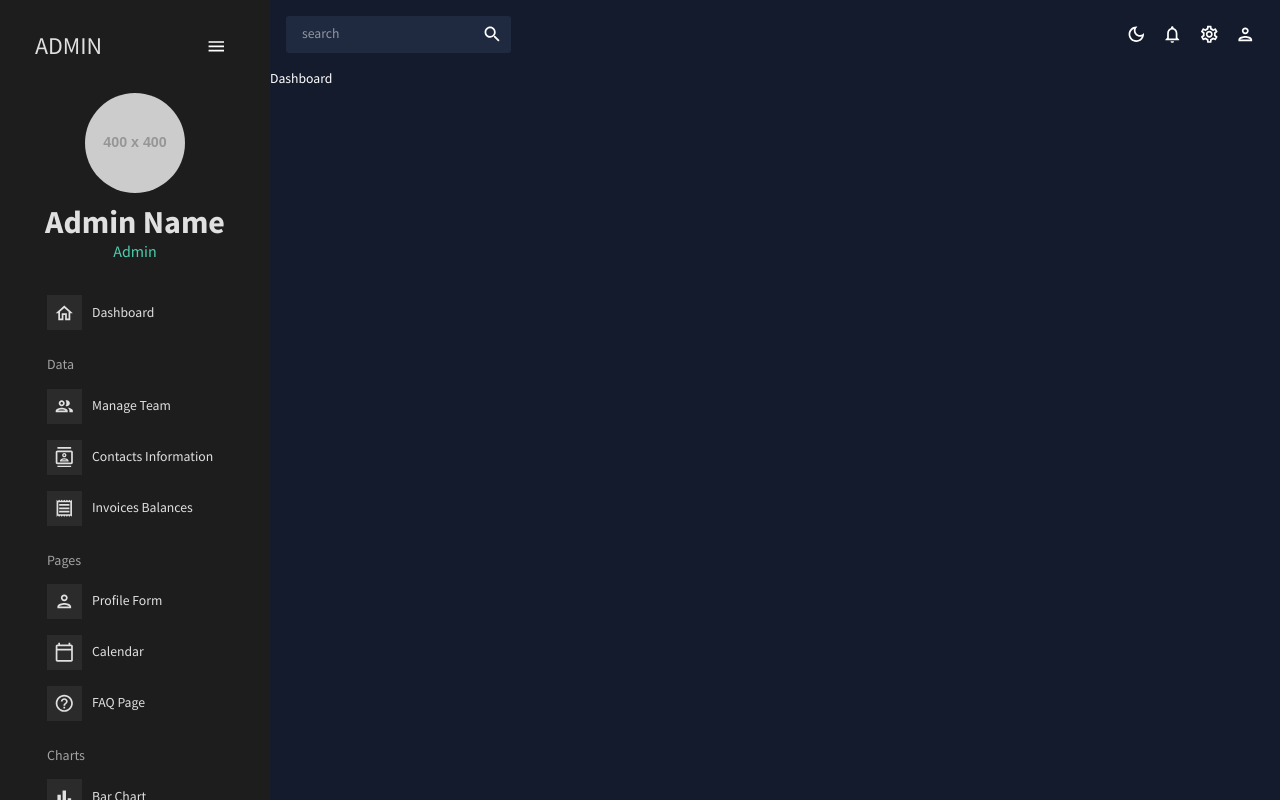
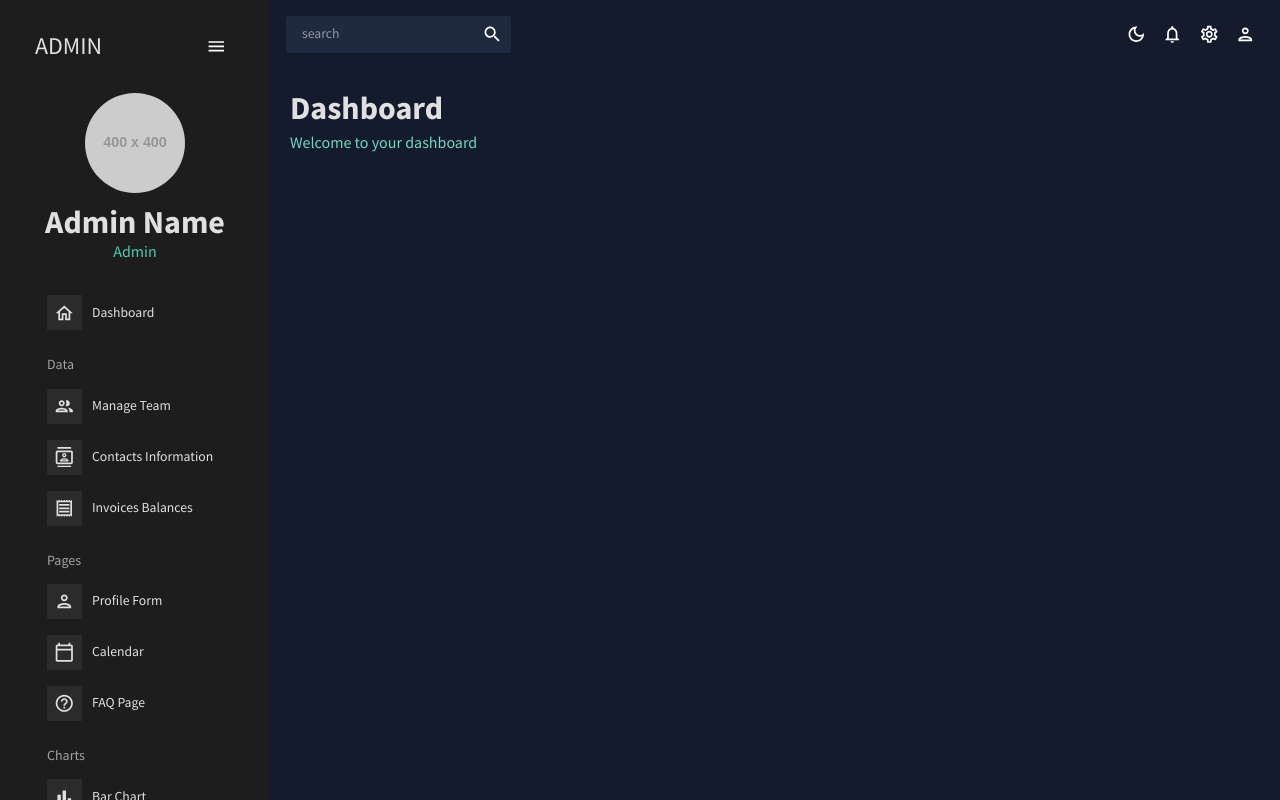
Before and after one commit to susanta/react-portfolio-3-dashboard, a React (Create React App) app: page / in a window 1280 px wide. Built offline with nearby package versions, Linux system fonts and the light colour scheme.

Commit message:
Added Header Component

```diff
--- /dev/null
+++ b/src/components/Header.jsx
@@ -0,0 +1,25 @@
+import { Typography, Box, useTheme } from '@mui/material';
+import { tokens } from '../theme';
+
+const Header = ({ title, subtitle }) => {
+  const theme = useTheme();
+  const colors = tokens(theme.palette.mode);
+
+  return (
+    <Box mb="30px">
+      <Typography
+        variant="h2"
+        color={colors.grey[100]}
+        fontWeight="bold"
+        sx={{ m: '0 0 5px 0' }}
+      >
+        {title}
+      </Typography>
+      <Typography variant="h5" color={colors.greenAccent[400]}>
+        {subtitle}
+      </Typography>
+    </Box>
+  );
+};
+
+export default Header;
--- a/src/scenes/dashboard/index.jsx
+++ b/src/scenes/dashboard/index.jsx
@@ -1,7 +1,14 @@
-import React from 'react';
+import Header from '../../components/Header';
+import { Box } from '@mui/material';
 
 const Dashboard = () => {
-  return <div>Dashboard</div>;
+  return (
+    <Box m="20px">
+      <Box display="flex" justifyContent="space-between" alignItems="center">
+        <Header title="Dashboard" subtitle="Welcome to your dashboard" />
+      </Box>
+    </Box>
+  );
 };
 
 export default Dashboard;
```
